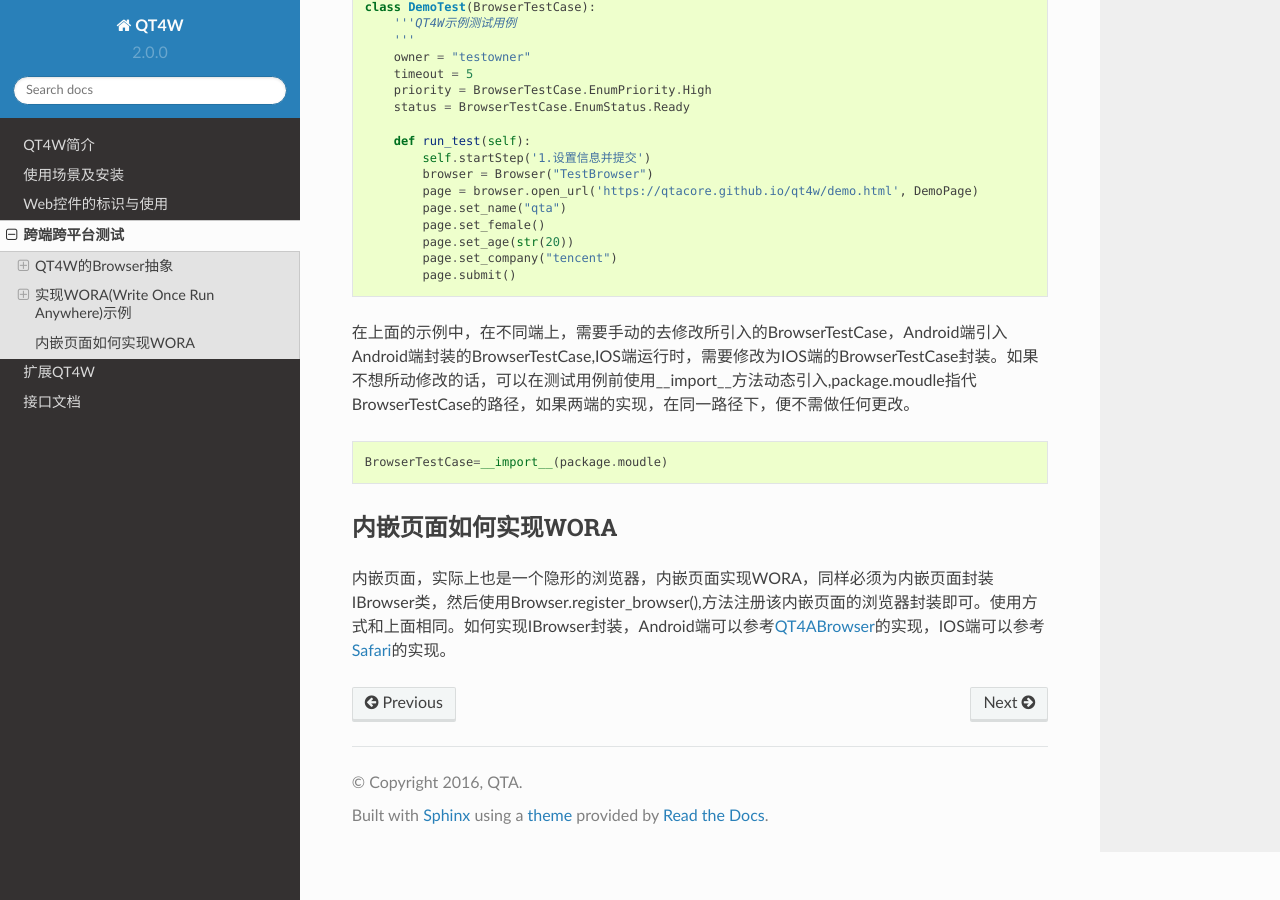
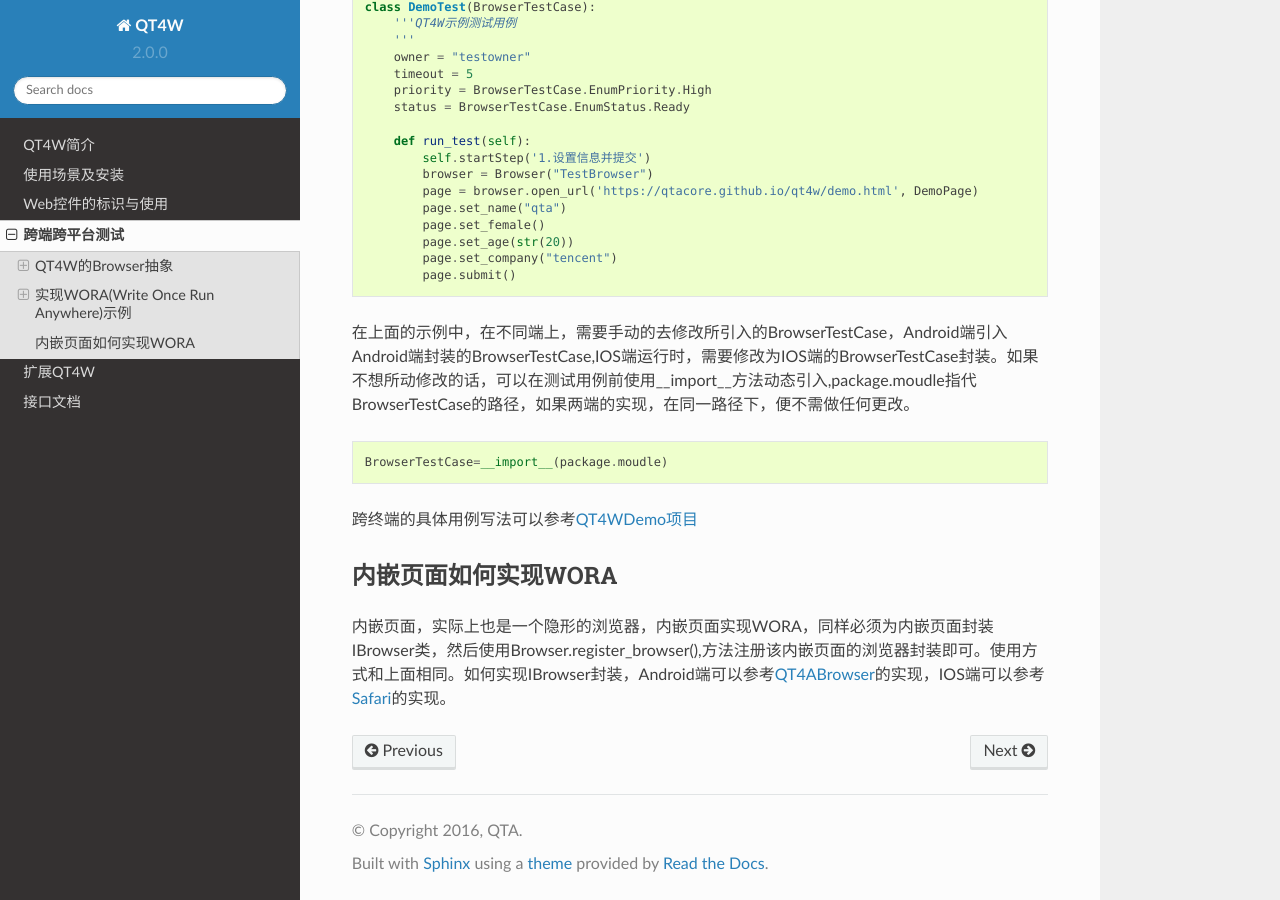
Before and after one commit to Tencent/QT4W, a Sphinx documentation site: the page built from docs/usebrowser.md, in a window 1280 px wide and 900 px high, scrolled down 3908 px. Built offline with Sphinx 7.4.7 and the Read the Docs theme 2.0.0, drawn with Linux system fonts in a browser that asks for light colours; pages that are not in the unit, such as notebooks, are missing from menus.

Commit message:
update doc add QT4WDemoProj

````diff
--- a/docs/usebrowser.md
+++ b/docs/usebrowser.md
@@ -179,6 +179,7 @@ class DemoTest(BrowserTestCase):
 ```python
 BrowserTestCase=__import__(package.moudle)
 ```
+跨终端的具体用例写法可以参考[QT4WDemo项目](https://github.com/qtacore/QT4WDemoProj)
 ### 内嵌页面如何实现WORA
 内嵌页面，实际上也是一个隐形的浏览器，内嵌页面实现WORA，同样必须为内嵌页面封装IBrowser类，然后使用Browser.register_browser(),方法注册该内嵌页面的浏览器封装即可。使用方式和上面相同。如何实现IBrowser封装，Android端可以参考[QT4ABrowser][2]的实现，IOS端可以参考[Safari][3]的实现。
 
````
